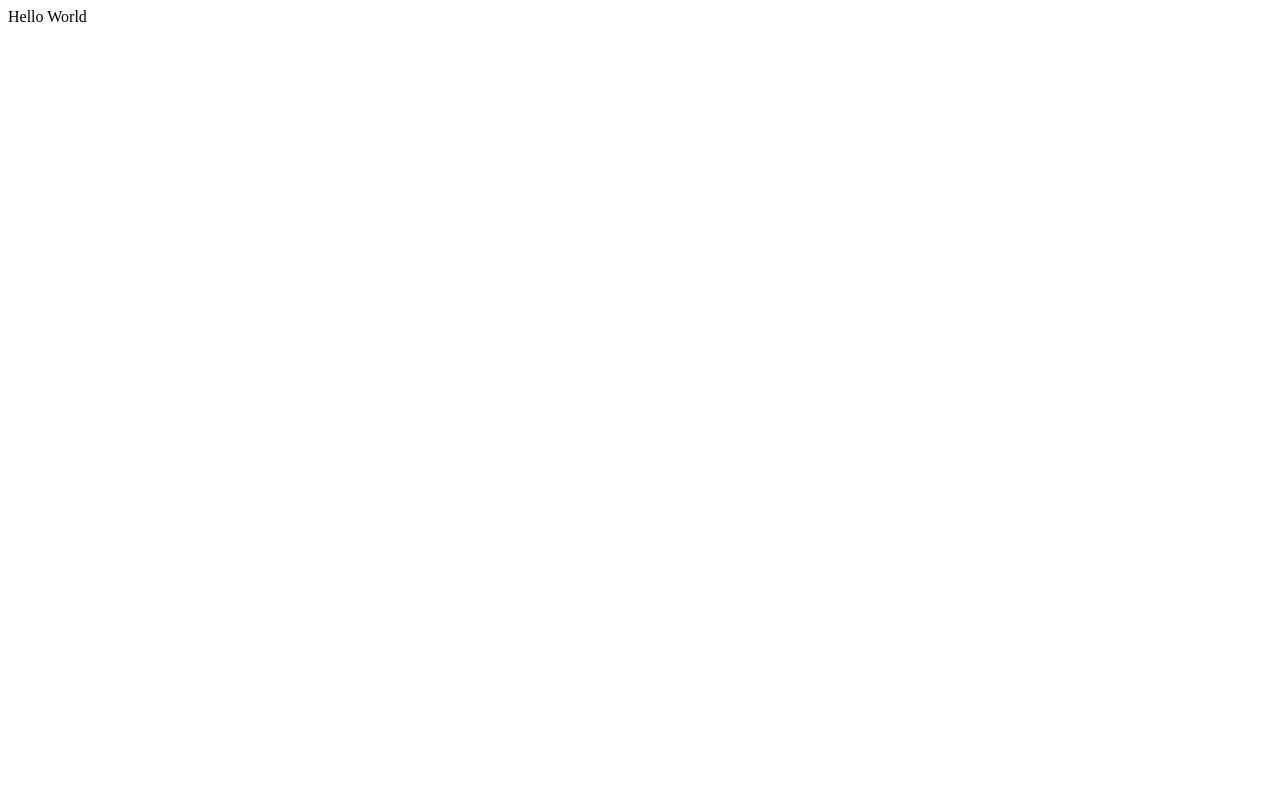
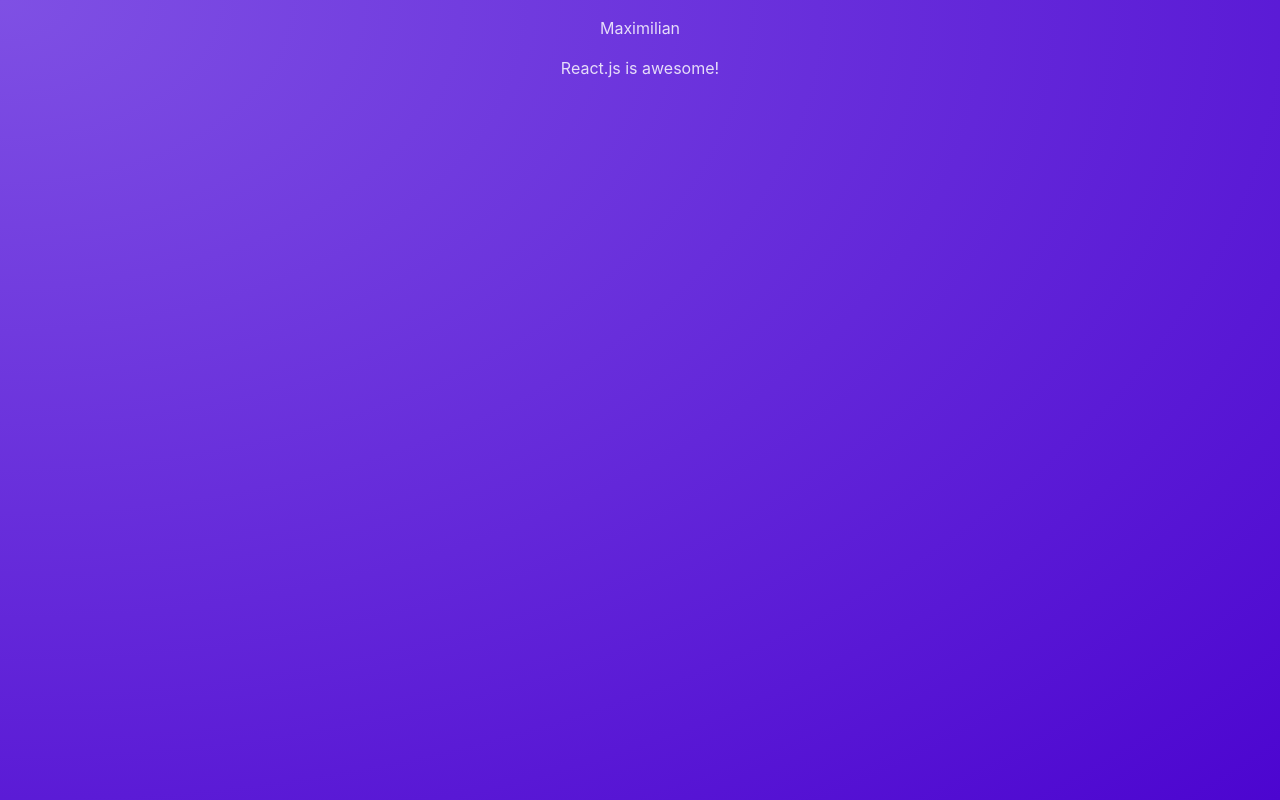
Before and after one commit to leon0719/next_tutorial, a React (Vite) app in the folder react-project/: page / in a window 1280 px wide. Built offline with nearby package versions, Linux system fonts and the light colour scheme.

Commit message:
feat: react tutorial 18 done

```diff
--- a/react-project/src/App.tsx
+++ b/react-project/src/App.tsx
@@ -1,5 +1,11 @@
+import Post from "./components/Post";
+
 function App() {
-  return <div>Hello World</div>;
+  return (
+    <div>
+      <Post />
+    </div>
+  );
 }
 
 export default App;
--- /dev/null
+++ b/react-project/src/components/Post.tsx
@@ -0,0 +1,10 @@
+function Post() {
+  return (
+    <div>
+        <p>Maximilian</p>
+        <p>React.js is awesome!</p>
+    </div>
+  )
+}
+
+export default Post
--- /dev/null
+++ b/react-project/src/index.css
@@ -0,0 +1,23 @@
+* {
+    box-sizing: border-box;
+  }
+
+  :root {
+    min-height: 100vh;
+    font-family: Inter, Avenir, Helvetica, Arial, sans-serif;
+    font-size: 16px;
+    line-height: 24px;
+    font-weight: 400;
+    background-image: radial-gradient(ellipse at top left, #7f50e4, #4c05d0);
+    font-synthesis: none;
+    text-rendering: optimizeLegibility;
+    -webkit-font-smoothing: antialiased;
+    -moz-osx-font-smoothing: grayscale;
+    -webkit-text-size-adjust: 100%;
+  }
+
+  body {
+    margin: 0;
+    text-align: center;
+    color: #e6ddf9;
+  }
--- a/react-project/src/main.tsx
+++ b/react-project/src/main.tsx
@@ -1,7 +1,7 @@
 import { StrictMode } from 'react'
 import { createRoot } from 'react-dom/client'
 import App from './App.tsx'
-
+import './index.css'
 createRoot(document.getElementById('root')!).render(
   <StrictMode>
     <App />
--- a/react-project/tsconfig.node.json
+++ b/react-project/tsconfig.node.json
@@ -1,6 +1,5 @@
 {
   "compilerOptions": {
-    "tsBuildInfoFile": "./node_modules/.tmp/tsconfig.node.tsbuildinfo",
     "target": "ES2022",
     "lib": ["ES2023"],
     "module": "ESNext",
@@ -18,7 +17,6 @@
     "noUnusedLocals": true,
     "noUnusedParameters": true,
     "noFallthroughCasesInSwitch": true,
-    "noUncheckedSideEffectImports": true
   },
   "include": ["vite.config.ts"]
 }
```
